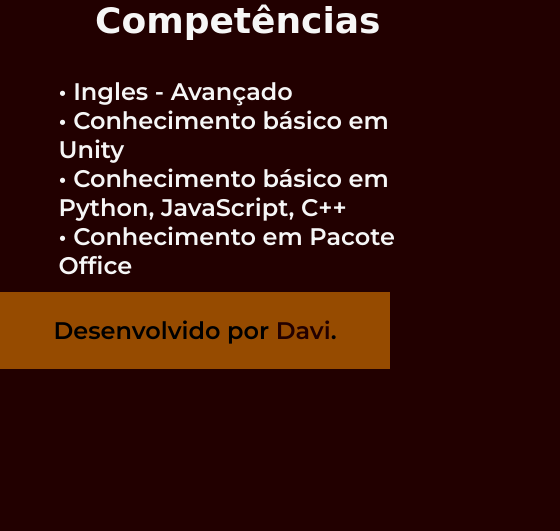
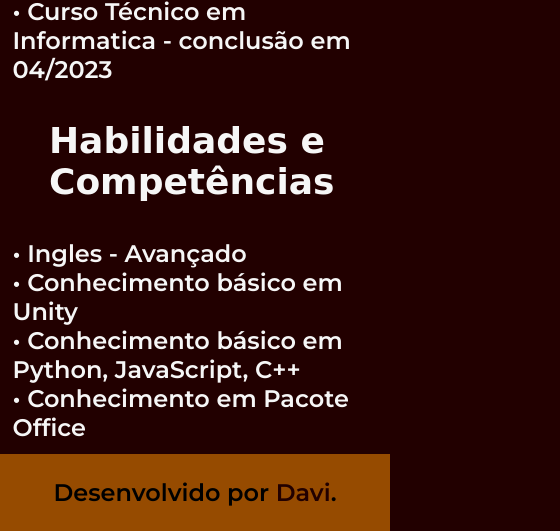
Before and after one commit to DaviRSS1/portfolio, a plain HTML site: page curriculo.html in a window 390 px wide. Shown: the part 782-1313 px from the top of the page, 560 px wide, since content can reach past the window. Before the commit the page ends 1151 px from the top, so only its background shows below. Drawn offline with Linux system fonts and the light colour scheme; a web font is replaced by a local one.

Commit message:
Add files via upload

```diff
--- a/styles/style.css
+++ b/styles/style.css
@@ -159,4 +159,8 @@ body{
     .apresentacao__conteudo{
         width: auto;
     }
+
+    .curriculo{
+        flex-direction: column-reverse;
+    }
 }
```
